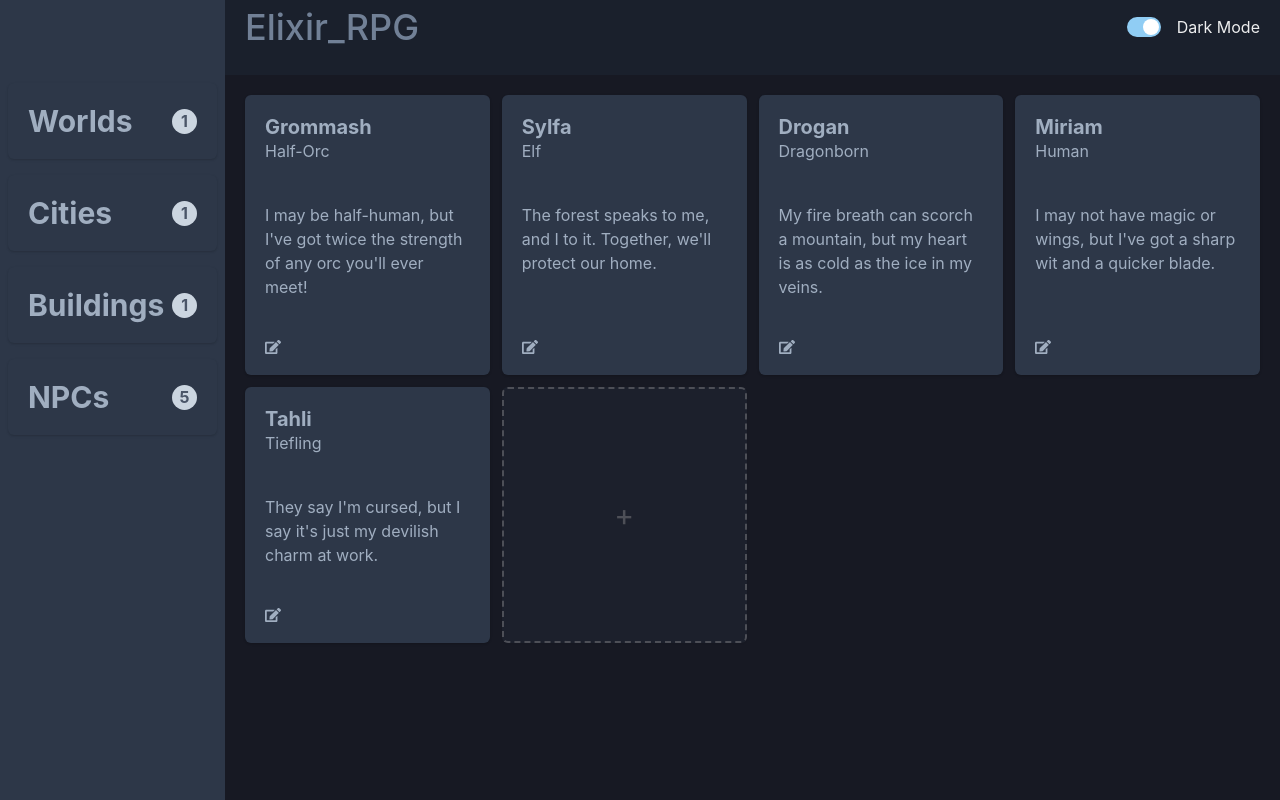
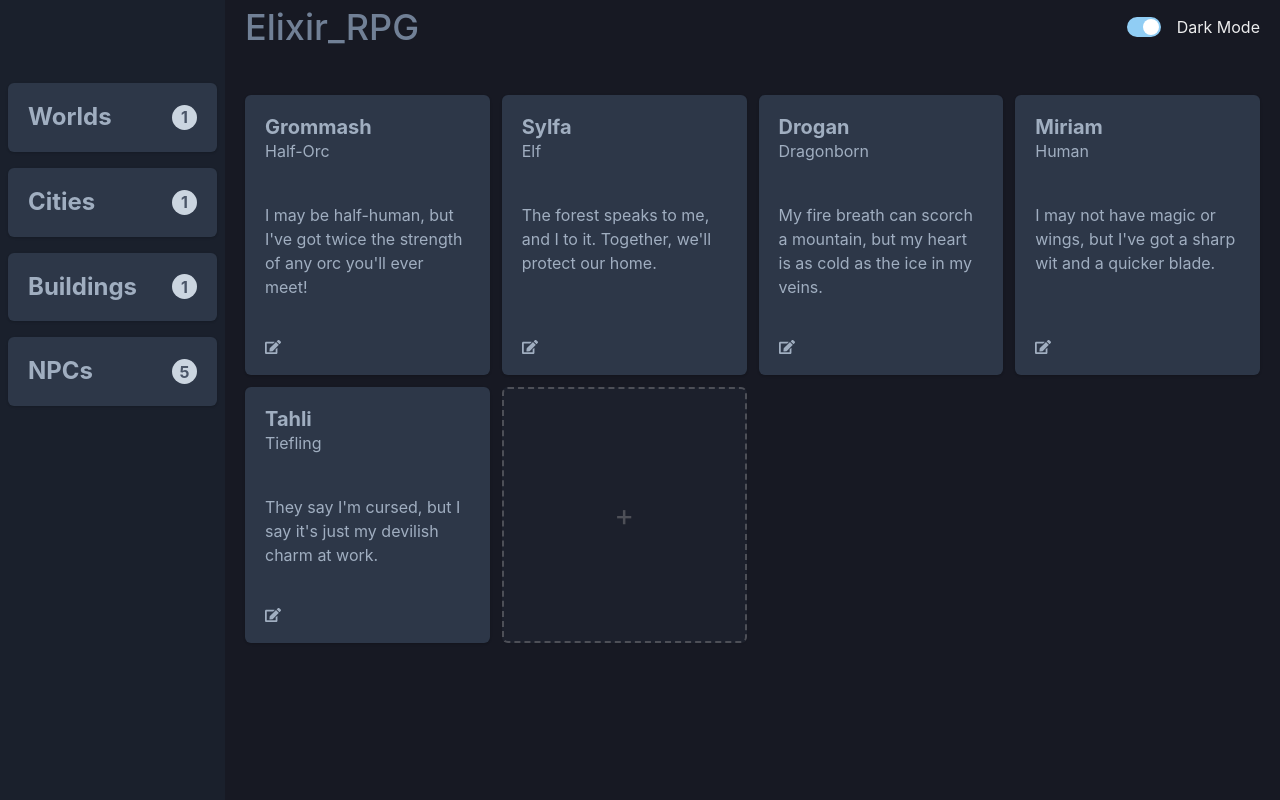
Before and after one commit to xBromsson/elixir_rpg, a React (Vite) app: page / in a window 1280 px wide. Built offline with nearby package versions, Linux system fonts and the light colour scheme.

Commit message:
minor styling adjustments

```diff
--- a/src/App.jsx
+++ b/src/App.jsx
@@ -12,11 +12,11 @@ function App() {
       templateColumns={"225px 1fr"}
       templateRows={"75px 1fr"}
     >
-      <GridItem bg="gray.700" area={"nav"}>
+      <GridItem bg="gray.800" area={"nav"}>
         <Text h={"75px"}></Text>
         <CategoryList></CategoryList>
       </GridItem>
-      <GridItem bg="gray.800" area={"header"} px={5}>
+      <GridItem bg="gray.900" area={"header"} px={5}>
         <HStack justifyContent={"space-between"}>
           <Text color="gray.500" fontSize="4xl" fontWeight={500}>
             Elixir_RPG
--- a/src/components/CategoryCard.jsx
+++ b/src/components/CategoryCard.jsx
@@ -16,7 +16,9 @@ const CategoryCard = ({ name, count }) => {
     <Card textColor={"gray.400"}>
       <CardBody>
         <HStack justifyContent={"space-between"}>
-          <Heading fontSize={"3xl"}>{name}</Heading>
+          <Heading fontSize={"2xl"} fontWeight={700}>
+            {name}
+          </Heading>
           <Circle size={"25px"} bg={"gray.300"}>
             <Text color={"gray.600"} fontSize={"1xl"} fontWeight={700}>
               {count}
```
